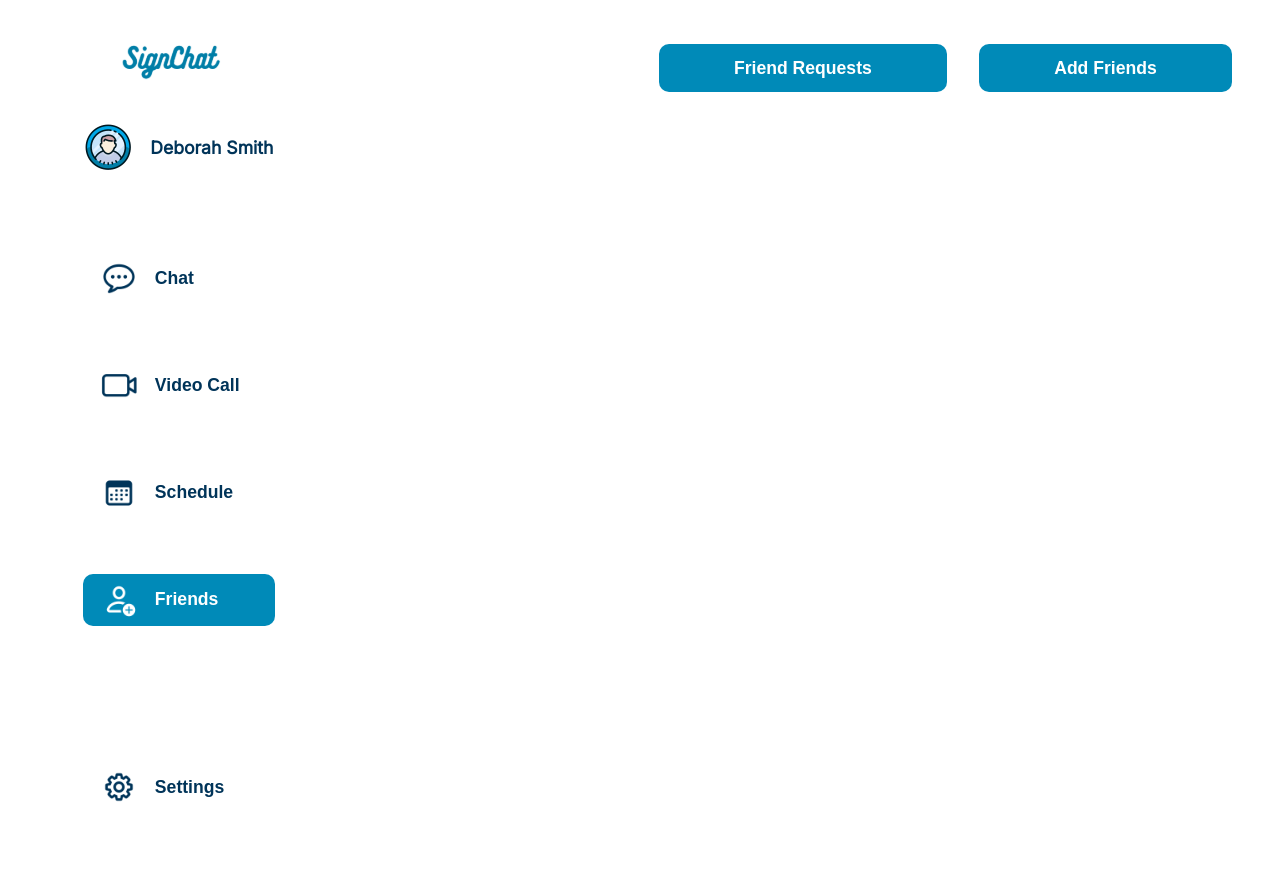
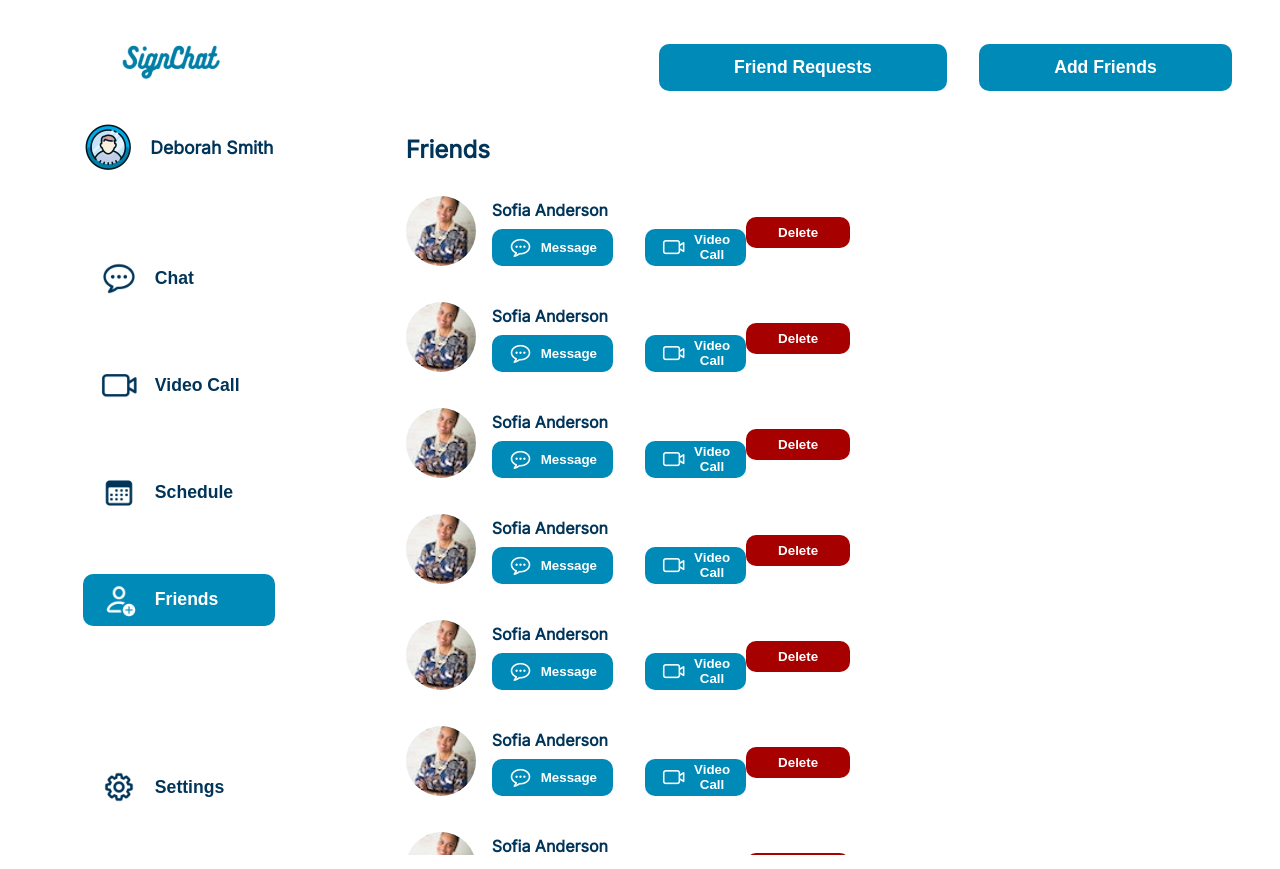
Before and after one commit to SignLink/Signchat-Frontend, a React (Create React App) app: page /user/friends in a window 1280 px wide. Built offline with nearby package versions, Linux system fonts and the light colour scheme.

Commit message:
added ui for friends lists

```diff
--- a/src/User Friends Page/User Friends Components/UserFriendRequests.css
+++ b/src/User Friends Page/User Friends Components/UserFriendRequests.css
@@ -0,0 +1,76 @@
+.user-friends-requests-main {
+    margin-top: 2.75rem;
+    margin-left: 6rem;
+    height: 45rem;
+    overflow-y: auto;
+}
+
+.user-friends-requests-main h1 {
+    font-size: 1.5rem;
+    color: var(--font-color);
+    position: sticky;
+}
+
+.friend-request {
+    margin-top: 2rem;
+    display: flex;
+    gap: 1rem;
+    width: 60%;
+}
+
+.friend-profile img {
+    width: 70px;
+    height: 70px;
+}
+
+.friend-options {
+    font-weight: 700;
+    color: var(--font-color);
+}
+
+.friend-info {
+    display: flex;
+    align-items: center;
+    width: 100%;
+    justify-content: space-between;
+}
+
+.friend-options-buttons {
+    display: flex;
+    gap: 2rem;
+    padding-top: .6rem;
+}
+
+.friend-options-buttons button {
+    padding: 0.2rem 1rem;
+    border-radius: 10px;
+    border: none;
+    cursor: pointer;
+    background-color: var(--nav-font-color);
+    color: white;
+    font-weight: 700;
+    display: flex;
+    justify-content: space-between;
+    align-items: center;
+    gap: .5rem;
+}
+.friend-options-buttons button img{
+    width: 25px;
+    height: 25px;
+    filter: brightness(0) invert(1);
+
+}
+
+.friend-delete-button {
+    margin-right: 5rem;
+}
+
+.friend-delete-button button {
+    padding: 0.5rem 2rem;
+    border-radius: 10px;
+    border: none;
+    cursor: pointer;
+    background-color: #A70000;
+    color: white;
+    font-weight: 700;
+}
--- a/src/User Friends Page/User Friends Components/UserFriendRequests.tsx
+++ b/src/User Friends Page/User Friends Components/UserFriendRequests.tsx
@@ -1,9 +1,70 @@
-import React from 'react'
+import "./UserFriendRequests.css";
+import profilePic from "../../Images/christina-morillo-profile.svg";
+import chat from "../../Icons/chat-icon.svg";
+import videoCall from "../../Icons/videocall-icon.svg";
 
 function UserFriendRequests() {
+  const friendRequest = [
+    {
+      friendName: "Sofia Anderson",
+    },
+    {
+      friendName: "Sofia Anderson",
+    },
+    {
+      friendName: "Sofia Anderson",
+    },
+    {
+      friendName: "Sofia Anderson",
+    },
+    {
+      friendName: "Sofia Anderson",
+    },
+    {
+      friendName: "Sofia Anderson",
+    },
+    {
+      friendName: "Sofia Anderson",
+    },
+    {
+      friendName: "Sofia Anderson",
+    },
+    {
+      friendName: "Sofia Anderson",
+    },
+  ];
   return (
-    <div>UserFriendRequests</div>
-  )
+    <div className="user-friends-requests-main">
+      <h1>Friends</h1>
+      {friendRequest.map(function (friends, index) {
+        return (
+          <div className="friend-request" key={index}>
+            <div className="friend-profile">
+              <img src={profilePic} alt="profile-pic" />
+            </div>
+            <div className="friend-info">
+              <div className="friend-options">
+                <span>{friends.friendName}</span>
+                <div className="friend-options-buttons">
+                  <button>
+                    <img src={chat} alt="chat-icon" />
+                    <span>Message</span>
+                  </button>
+                  <button>
+                    <img src={videoCall} alt="video-call" />
+                    <span>Video Call</span>
+                  </button>
+                </div>
+              </div>
+              <div className="friend-delete-button">
+                <button>Delete</button>
+              </div>
+            </div>
+          </div>
+        );
+      })}
+    </div>
+  );
 }
 
-export default UserFriendRequests
+export default UserFriendRequests;
--- a/src/User Friends Page/User Friends Components/UserFriends.tsx
+++ b/src/User Friends Page/User Friends Components/UserFriends.tsx
@@ -1,3 +1,4 @@
+import UserFriendRequests from './UserFriendRequests';
 import './UserFriends.css'
 import UserFriendsButtons from "./UserFriendsButtons";
 
@@ -5,6 +6,7 @@ function UserFriends() {
   return (
     <div className="user-friends-main">
       <UserFriendsButtons />
+      <UserFriendRequests/>
     </div>
   );
 }
--- a/src/User Friends Page/User Friends Components/UserFriendsButtons.css
+++ b/src/User Friends Page/User Friends Components/UserFriendsButtons.css
@@ -3,6 +3,5 @@
     display: flex;
     justify-content: end;
     gap: 2rem;
-    height: 3rem;
     width: 100%;
 }
--- a/src/User Friends Page/UserFriendsPage.css
+++ b/src/User Friends Page/UserFriendsPage.css
@@ -1,3 +1,3 @@
-.user-friends-main{
+.user-friends-page-main{
     display: flex;
 }
--- a/src/User Friends Page/UserFriendsPage.tsx
+++ b/src/User Friends Page/UserFriendsPage.tsx
@@ -7,7 +7,7 @@ import UserFriends from "./User Friends Components/UserFriends";
 function UserFriendsPage() {
   return (
     <MainWrapper>
-      <div className="user-friends-main">
+      <div className="user-friends-page-main">
         <UserNavigation />
         <UserFriends />
       </div>
```
Also changed, not shown: src/Images/christina-morillo-profile.svg (added).
